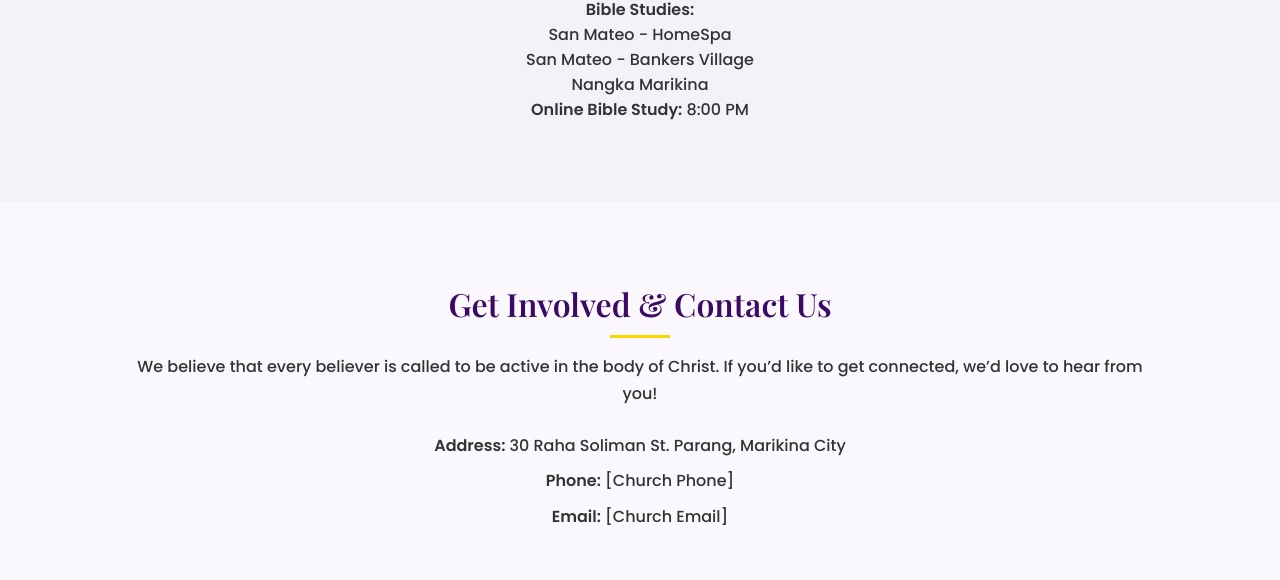
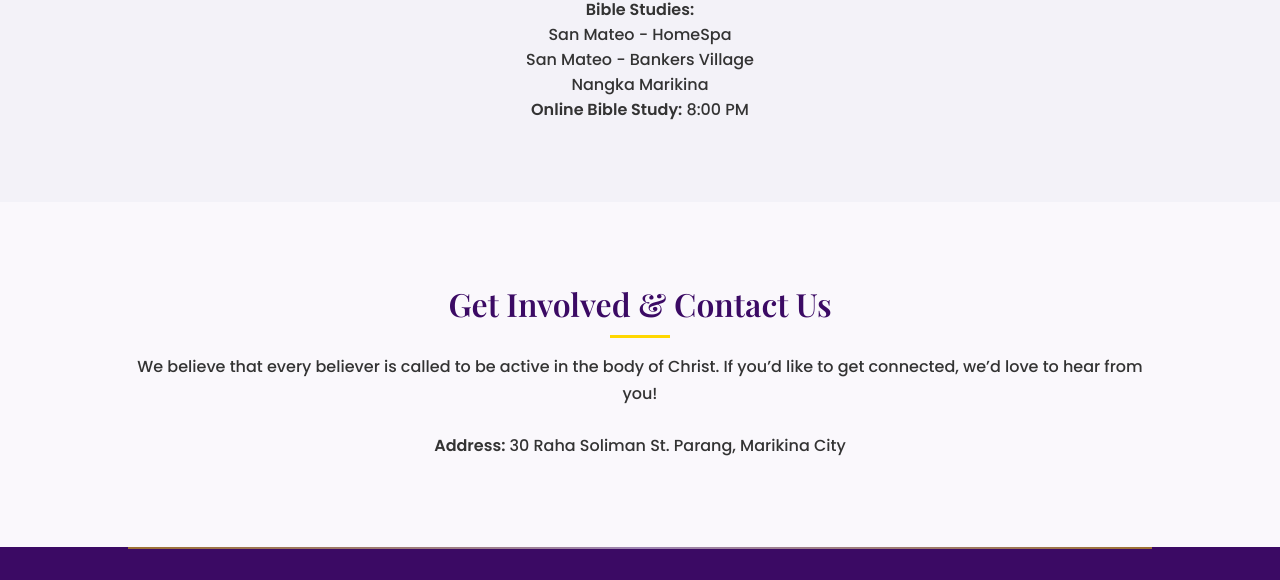
Before and after one commit to Akimaru04/glory-portfolio, a plain HTML site: page index.html in a window 1280 px wide. Shown: the part 1943-2523 px from the top of the page. Drawn offline with nearby package versions, Linux system fonts and the light colour scheme.

Commit message:
Fix HTML structure and formatting issues

```diff
--- a/index.html
+++ b/index.html
@@ -98,8 +98,6 @@ here is the html
 
   <div class="contact-details">
     <p><strong>Address:</strong> 30 Raha Soliman St. Parang, Marikina City</p>
-    <p><strong>Phone:</strong> [Church Phone]</p>
-    <p><strong>Email:</strong> [Church Email]</p>
   </div>
 </section>
 
```
